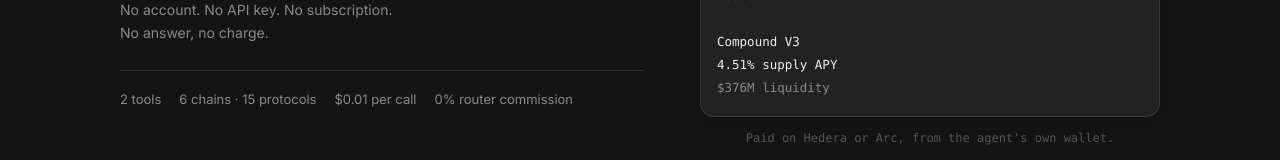
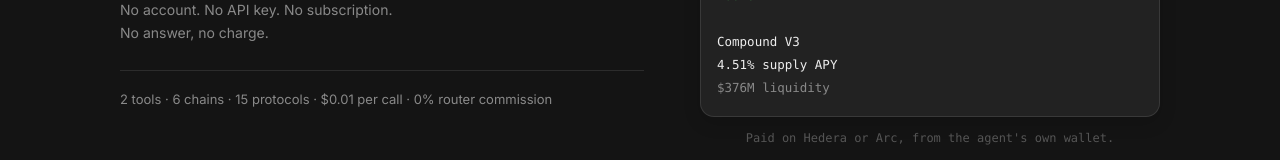
Before and after one commit to web3xDev/onchain-router, a Next.js app: page / in a window 1280 px wide. Shown: the part 463-623 px from the top of the page. Built offline with nearby package versions, Linux system fonts and the light colour scheme; no server answers; what @circle-fin/x402-batching, @x402/core, @x402/hedera would draw is missing.

Commit message:
Proof bar as one dotted line

```diff
--- a/app/globals.css
+++ b/app/globals.css
@@ -298,10 +298,7 @@
 }
 
 .proof {
-  display: flex;
-  flex-wrap: wrap;
-  gap: 8px 18px;
-  margin-top: 26px;
+  margin: 26px 0 0;
   padding-top: 18px;
   border-top: 1px solid var(--border);
   font-size: 13px;
--- a/app/page.tsx
+++ b/app/page.tsx
@@ -46,12 +46,10 @@
               No answer, no charge.
             </p>
 
-            <div className="proof">
-              <span>{TOOLS.length} tools</span>
-              <span>{SUPPORTED_CHAINS.length} chains · {LIVE_GOVERNANCE_PROTOCOLS.length} protocols</span>
-              <span>$0.01 per call</span>
-              <span>0% router commission</span>
-            </div>
+            <p className="proof">
+              {TOOLS.length} tools · {SUPPORTED_CHAINS.length} chains ·{" "}
+              {LIVE_GOVERNANCE_PROTOCOLS.length} protocols · $0.01 per call · 0% router commission
+            </p>
           </div>
 
           <HeroTerminal />
```
